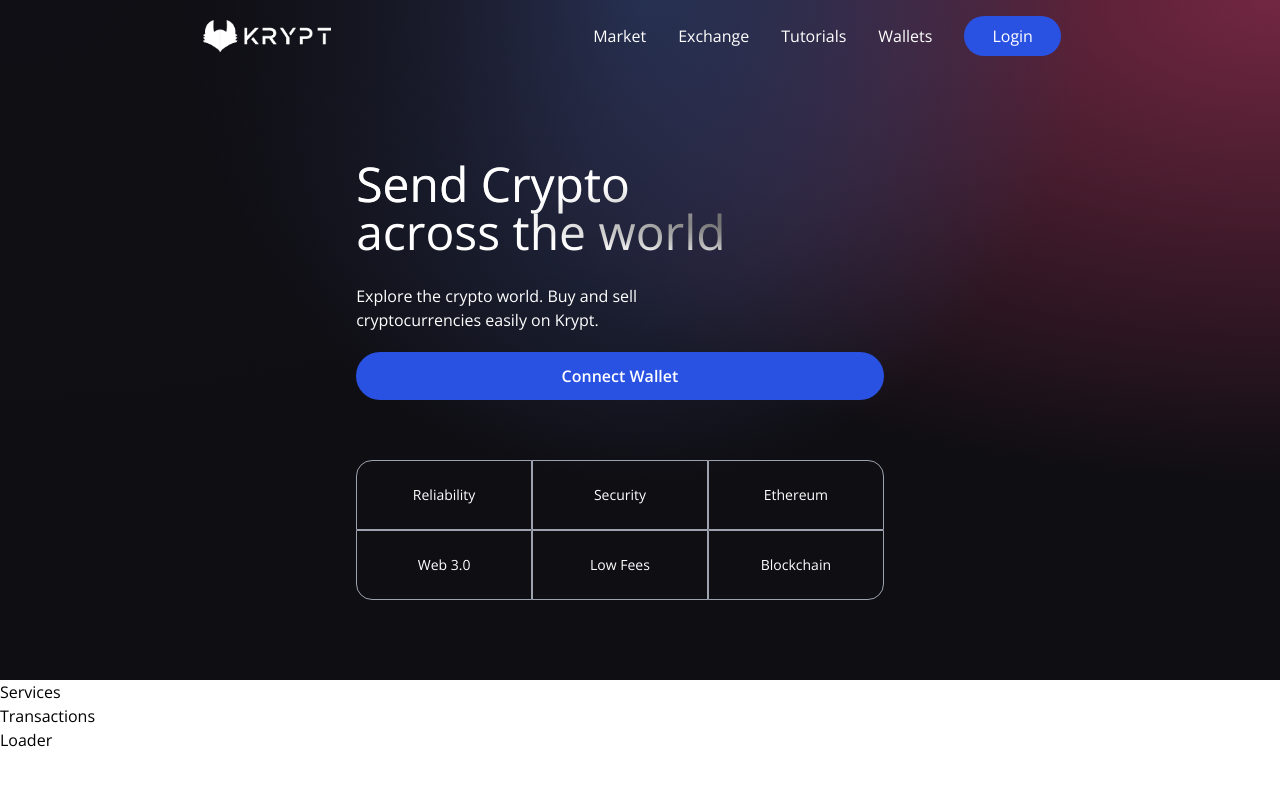
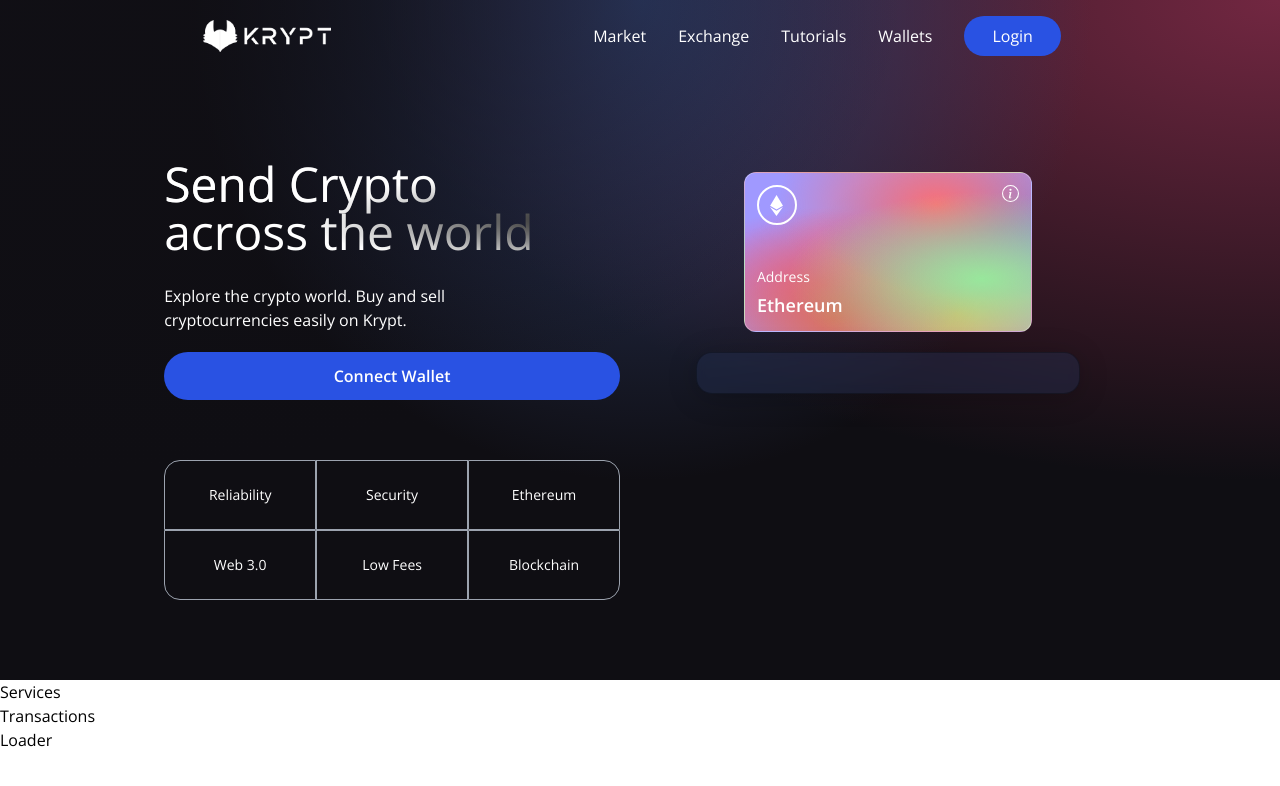
Before and after one commit to devanshuc/Web3.0_Blockchain_App, a React (Vite) app in the folder client/: page / in a window 1280 px wide. Shown: the top 786 px of the page. Built offline with nearby package versions, Linux system fonts and the light colour scheme.

Commit message:
Updated Tailwind config

```diff
--- a/client/src/components/Welcome.jsx
+++ b/client/src/components/Welcome.jsx
@@ -6,7 +6,7 @@ import { Loader } from "./";
 
 const Welcome = () => {
 	const commonStyles =
-		"min-h-[70px] sm:px-0 px-2 sm:min-w-[120px] flex justify-center items-center border-[0.5px] border-gray-400 text-sm font-light text-white";
+		"min-h-[70px] sm:px-0 px-2 flex justify-center items-center border-[0.5px] border-gray-400 text-sm font-light text-white";
 	const connectWallet = () => {};
 
 	return (
@@ -30,12 +30,32 @@ const Welcome = () => {
 					</button>
 					<div className="grid sm:grid-cols-3 grid-cols-2 w-full mt-10">
 						<div className={`rounded-tl-2xl ${commonStyles}`}>Reliability</div>
-						<div className={`${commonStyles}`}>Security</div>
+						<div className={`rounded-none ${commonStyles}`}>Security</div>
 						<div className={`rounded-tr-2xl ${commonStyles}`}>Ethereum</div>
 						<div className={`rounded-bl-2xl ${commonStyles}`}>Web 3.0</div>
 						<div className={`${commonStyles}`}>Low Fees</div>
 						<div className={`rounded-br-2xl ${commonStyles}`}>Blockchain</div>
 					</div>
+				</div>
+
+				<div className="flex flex-col flex-1 items-center justify-start w-full md:mt-0 mt-10">
+					<div className="p-3 justify-end items-start flex-col rounded-xl h-40 sm:w-72 w-full my-5 eth-card white-glassmorphism">
+						<div className="flex justify-between flex-col w-full h-full ">
+							<div className="flex justify-between items-start">
+								<div className="w-10 h-10 rounded-full border-2 border-white flex justify-center items-center">
+									<SiEthereum fontSize={21} color="#fff" />
+								</div>
+								<BsInfoCircle fontSize={17} color="#fff" />
+							</div>
+							<div>
+								<p className="text-white font-light text-sm">Address</p>
+								<p className="text-white font-semibold text-lg mt-1">
+									Ethereum
+								</p>
+							</div>
+						</div>
+					</div>
+					<div className="p-5 sm:w-96 w-full flex-col justify-start items-center blue-glassmorphism"></div>
 				</div>
 			</div>
 		</div>
--- a/client/tailwind.config.js
+++ b/client/tailwind.config.js
@@ -2,6 +2,32 @@
 export default {
 	content: ["./index.html", "./src/**/*.{js,ts,jsx,tsx}"],
 	theme: {
+		fontFamily: {
+			display: ["Open Sans", "sans-serif"],
+			body: ["Open Sans", "sans-serif"],
+		},
+		extend: {
+			screens: {
+				mf: "990px",
+			},
+			keyframes: {
+				"slide-in": {
+					"0%": {
+						"-webkit-transform": "translateX(120%)",
+						transform: "translateX(120%)",
+					},
+					"100%": {
+						"-webkit-transform": "translateX(0%)",
+						transform: "translateX(0%)",
+					},
+				},
+			},
+			animation: {
+				"slide-in": "slide-in 0.5s ease-out",
+			},
+		},
+	},
+	variants: {
 		extend: {},
 	},
 	plugins: [],
```
